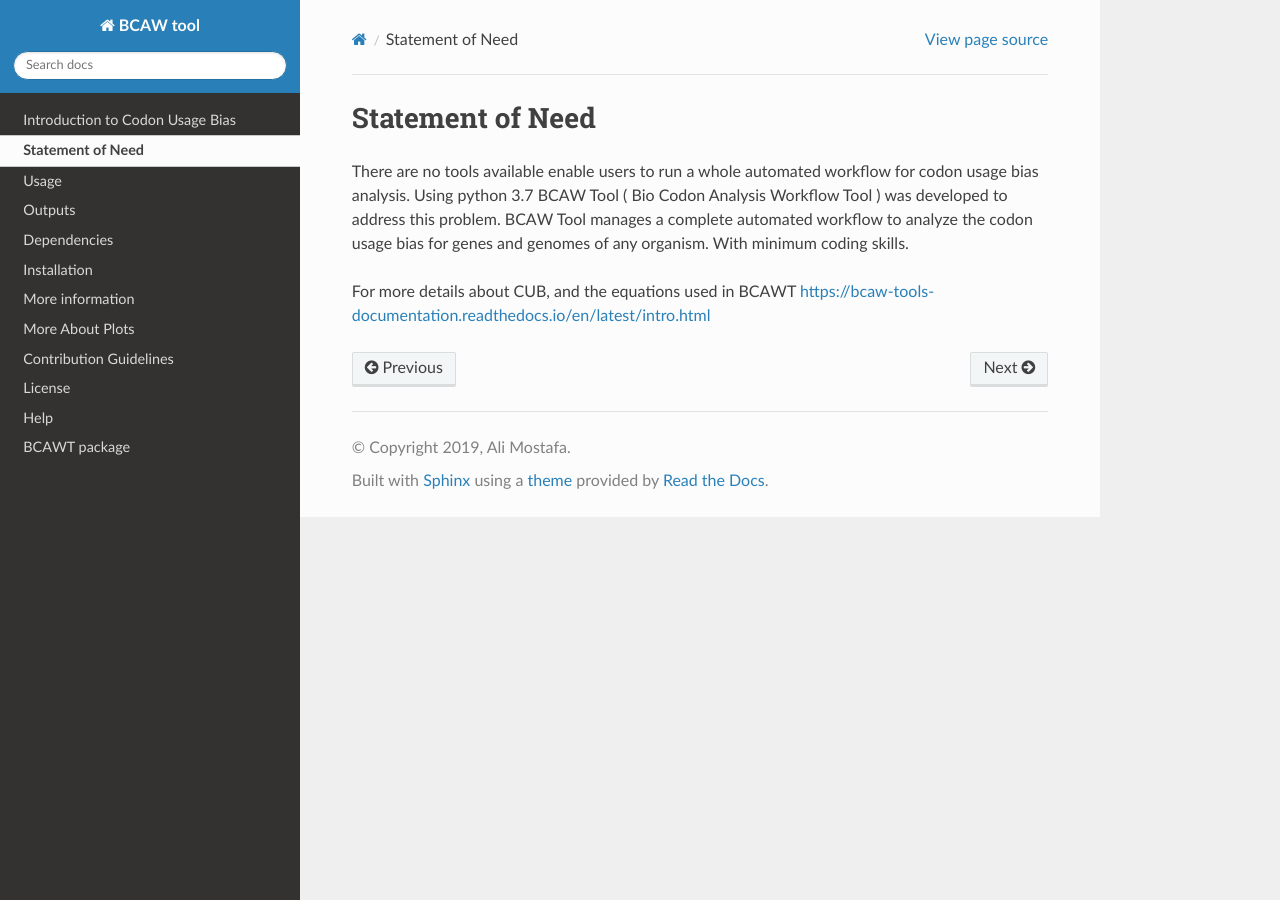
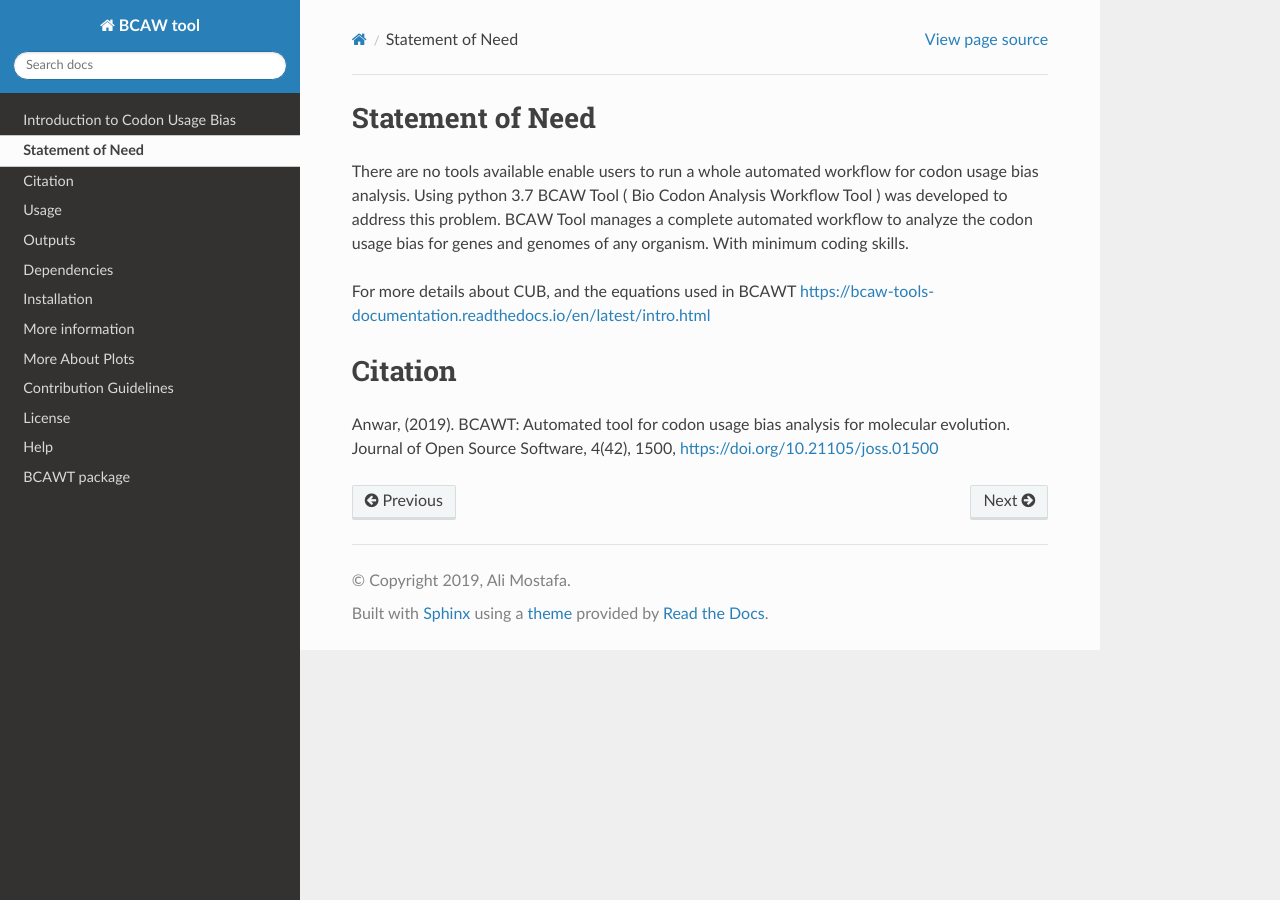
Before and after one commit to AliYoussef96/BCAW-Tool, a Sphinx documentation site: the page built from docs/statement.rst, in a window 1280 px wide. Built offline with Sphinx 7.4.7 and the Read the Docs theme 2.0.0, drawn with Linux system fonts in a browser that asks for light colours.

Commit message:
Update statement.rst

```diff
--- a/docs/statement.rst
+++ b/docs/statement.rst
@@ -4,3 +4,8 @@ Statement of Need
 There are no tools available enable users to run a whole automated workflow for codon usage bias analysis. Using python 3.7 BCAW Tool ( Bio Codon Analysis Workflow Tool ) was developed to address this problem. BCAW Tool manages a complete automated workflow to analyze the codon usage bias for genes and genomes of any organism. With minimum coding skills.
 
 For more details about CUB, and the equations used in BCAWT https://bcaw-tools-documentation.readthedocs.io/en/latest/intro.html
+
+Citation
+========
+
+Anwar, (2019). BCAWT: Automated tool for codon usage bias analysis for molecular evolution. Journal of Open Source Software, 4(42), 1500, https://doi.org/10.21105/joss.01500
```
